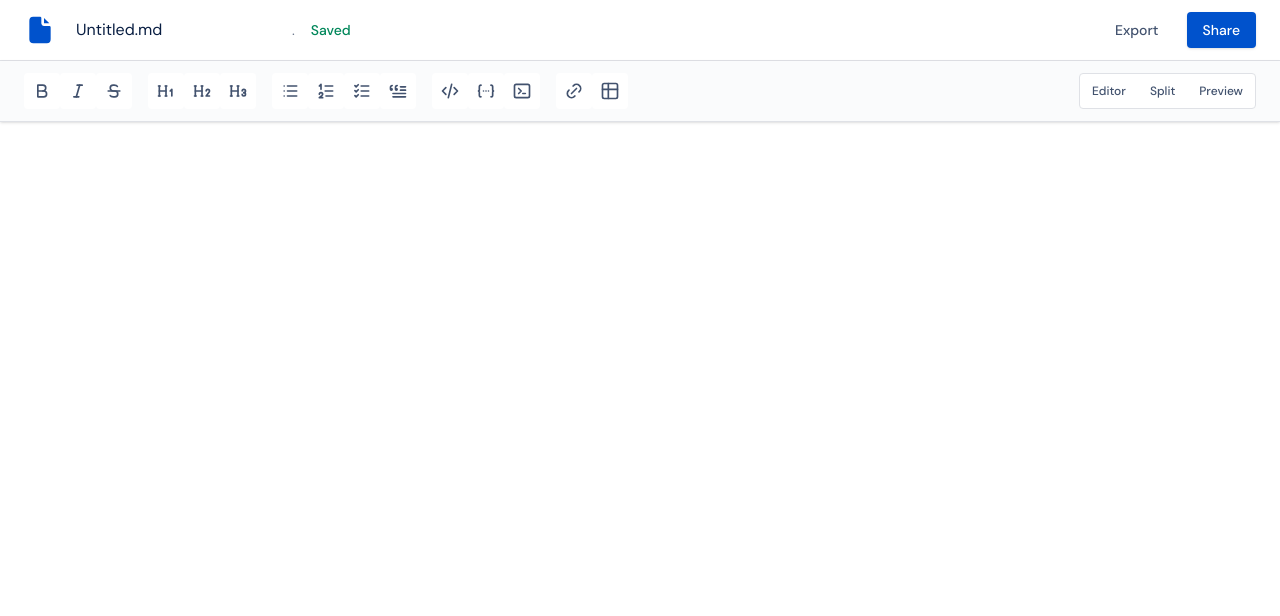
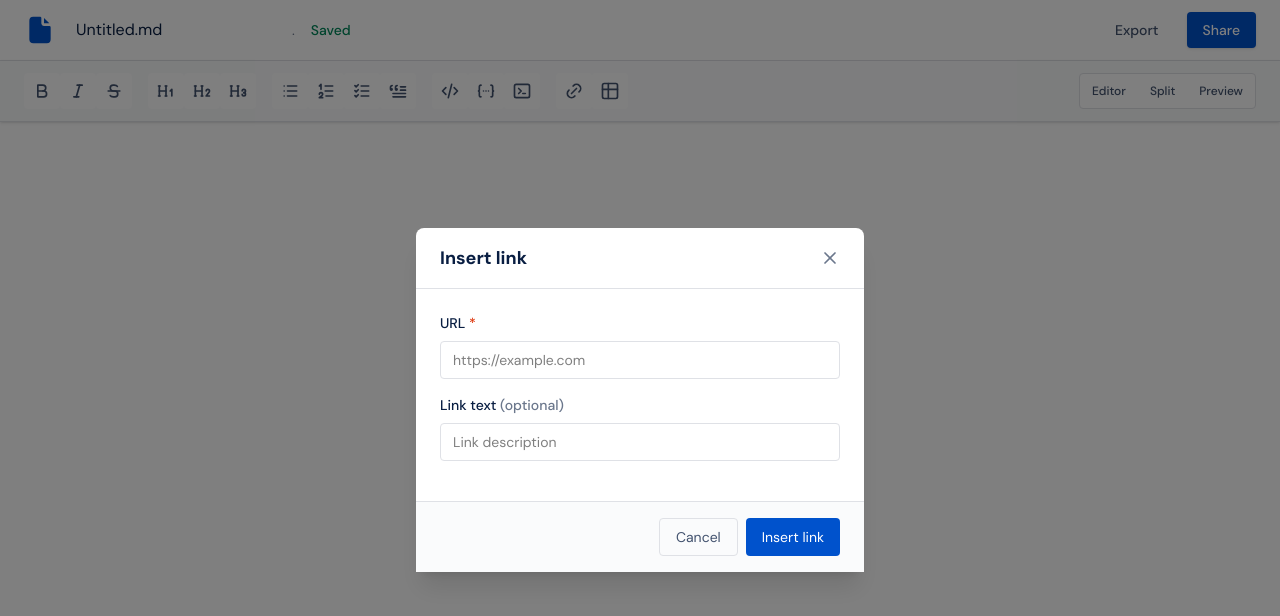
Before and after one commit to Nofiniaina/mdedit, a React (Vite) app: page / in a window 1280 px wide. Both pictures are taken after a click on the button 574 px from the left and 91 px from the top of the page. Shown: the top 616 px of the page. Built offline with nearby package versions, Linux system fonts and the light colour scheme.

Commit message:
add link modal

```diff
--- /dev/null
+++ b/src/components/Modals/LinkModal.tsx
@@ -0,0 +1,76 @@
+import { IconX } from "@tabler/icons-react";
+import type { ModalProps } from "../../types/ModalProps";
+
+function LinkModal({ isOpen, onClose }: ModalProps) {
+
+  if (!isOpen) return null;
+
+  return (
+    <div className="fixed inset-0 z-50 overflow-y-auto">
+
+      <div className="fixed inset-0 bg-black/50"
+        onClick={onClose}
+      ></div>
+
+      <div className="min-h-screen p-4 flex justify-center items-center">
+        <div className="relative bg-white rounded-lg shadow-xl w-full max-w-md">
+          {/* Header */}
+          <div className="px-6 py-4 border-b border-neutral-400">
+            <div className="flex justify-between items-center">
+              <h2 className="text-lg font-bold text-neutral-900">Insert link</h2>
+              <button className="text-neutral-600 hover:text-neutral-900 cursor-pointer"
+                onClick={onClose}
+              >
+                <IconX className="w-5 h-5" />
+              </button>
+            </div>
+          </div>
+
+          {/* Body */}
+          <div className="p-6">
+            <div className="mb-4">
+              <label htmlFor=""
+                className="block text-sm font-medium text-neutral-900 mb-2"
+              >
+                URL <span className="text-error">*</span>
+              </label>
+              <input type="url"
+                className="w-full px-3 py-2 border border-neutral-400 rounded
+                focus:outline-none focus:ring-2 focus:ring-blue-primary text-sm"
+                placeholder="https://example.com"
+              />
+            </div>
+
+            <div className="mb-4">
+              <label htmlFor=""
+                className="block text-sm font-medium text-neutral-900 mb-2"
+              >
+                Link text <span className="text-neutral-600">(optional)</span>
+              </label>
+              <input type="text"
+                className="w-full px-3 py-2 border border-neutral-400 rounded
+                focus:outline-none focus:ring-2 focus:ring-blue-primary text-sm"
+                placeholder="Link description"
+              />
+            </div>
+          </div>
+
+          {/* Footer */}
+          <div className="px-6 py-4 border-t flex justify-end gap-2 border-neutral-400 bg-neutral-100">
+            <button className="px-4 py-2 text-sm text-neutral-700 border border-neutral-400
+              rounded hover:bg-neutral-200 transition-colors cursor-pointer"
+              onClick={onClose}
+            >
+              Cancel
+            </button>
+            <button className="px-4 py-2 text-sm bg-blue-primary text-white rounded hover:bg-blue-hover transition-colors">
+              Insert link
+            </button>
+          </div>
+        </div>
+      </div>
+    </div>
+  );
+}
+
+export default LinkModal;
--- a/src/components/Toolbar/Toolbar.tsx
+++ b/src/components/Toolbar/Toolbar.tsx
@@ -5,9 +5,14 @@ import {
   IconTable,
   IconTerminal2
 } from "@tabler/icons-react";
+import { useState } from "react";
+import LinkModal from "../Modals/LinkModal";
 
 function Toolbar() {
+  const [showLinkModal, setShowLinkModal] = useState(false);
+
   return (
+    <>
       <div className="px-6 py-3 flex justify-between bg-neutral-100 border-b border-neutral-400
        shadow-sm fade-in transition-colors duration-300 text-neutral-700">
         <div className="flex gap-4">
@@ -63,7 +68,9 @@ function Toolbar() {
           </div>
 
           <div className="flex">
-          <button className="p-2 bg-white rounded hover:bg-neutral-300 transition-colors">
+            <button className="p-2 bg-white rounded hover:bg-neutral-300 transition-colors"
+              onClick={() => { setShowLinkModal(true) }}
+            >
               <IconLink className="w-5 h-5" />
             </button>
             <button className="p-2 bg-white rounded hover:bg-neutral-300 transition-colors">
@@ -85,6 +92,12 @@ function Toolbar() {
           </button>
         </div>
       </div>
+
+      <LinkModal
+        isOpen={showLinkModal}
+        onClose={() => { setShowLinkModal(false) }}
+      />
+    </>
   );
 }
 
--- /dev/null
+++ b/src/types/ModalProps.ts
@@ -0,0 +1,5 @@
+
+export interface ModalProps {
+  isOpen: boolean;
+  onClose: () => void;
+}
```
Also changed, not shown: src/components/Modals/ExportModal.tsx (+2 -6 lines). Lines whose indentation alone changed are shown as unchanged.
